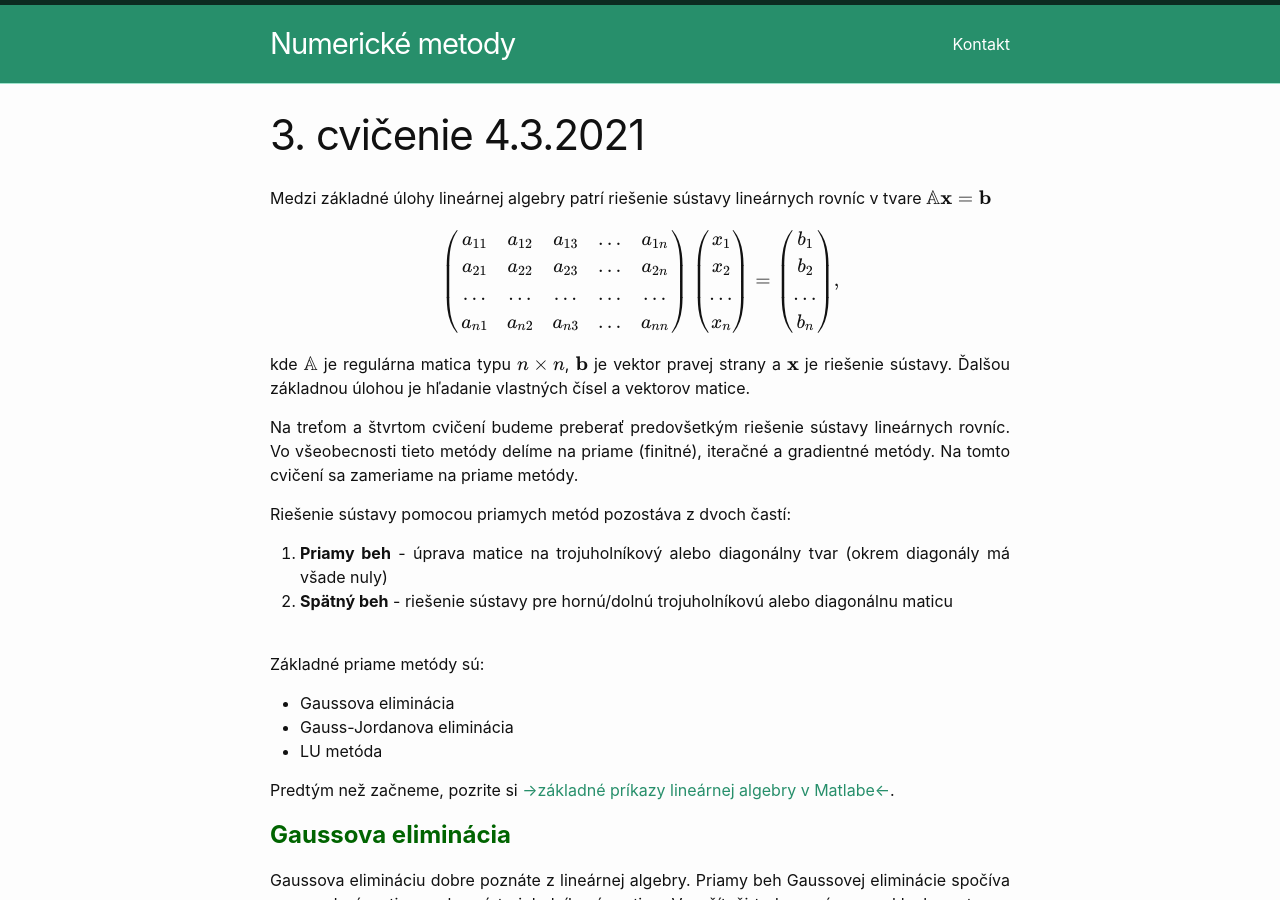
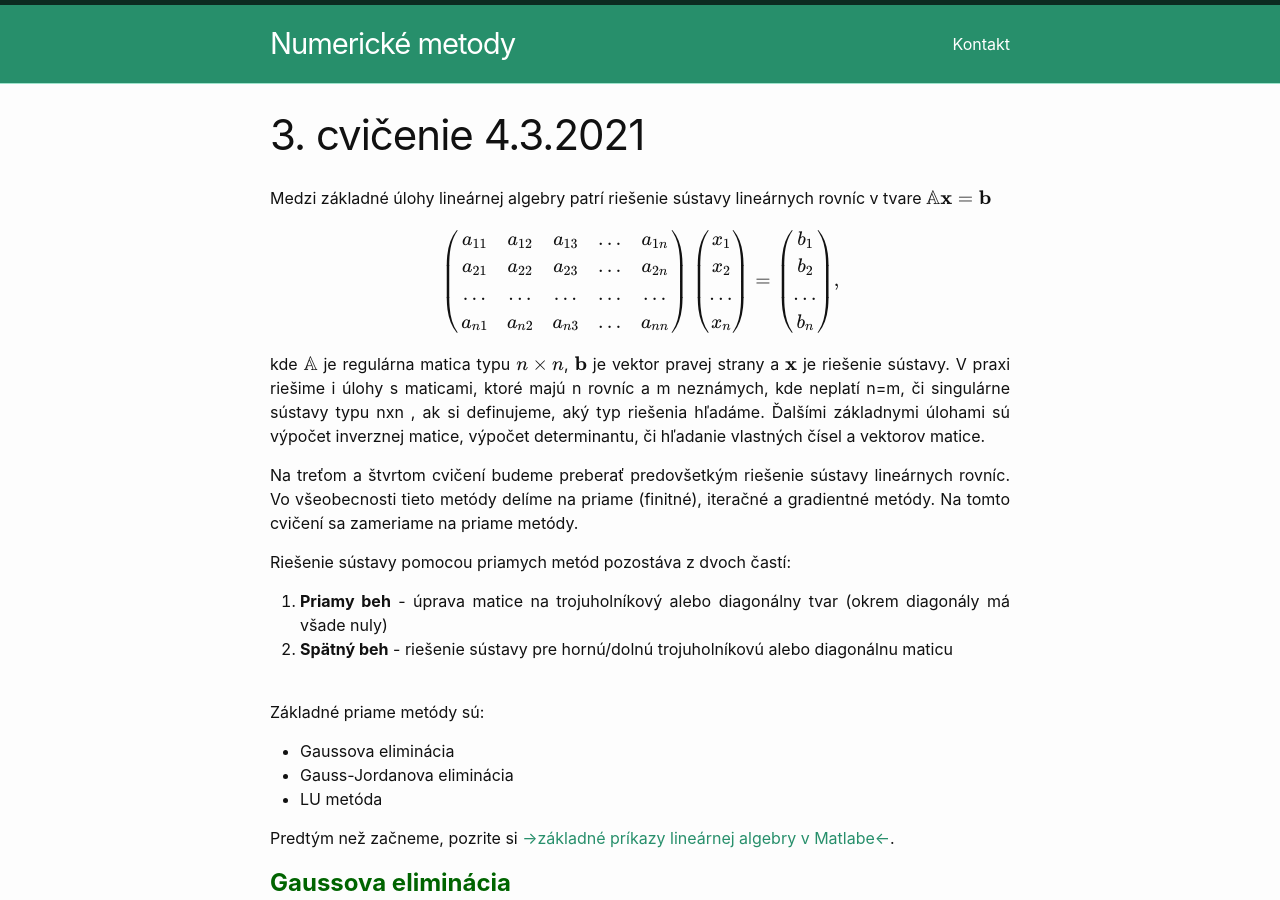
Before and after one commit to maslarova/maslarova.github.io, a Jekyll site: the page built from _posts/2021-03-04-cvicenie3.md, in a window 1280 px wide and 900 px high. Built offline with Jekyll 4.4.1, drawn with Linux system fonts in a browser that asks for light colours.

Commit message:
2021-03-04-cvicenie3.md

```diff
--- a/_posts/2021-03-04-cvicenie3.md
+++ b/_posts/2021-03-04-cvicenie3.md
@@ -24,7 +24,7 @@ $$
 
 
 
-kde $\mathbb{A}$ je regulárna matica typu $n \times n$, $\mathbf{b}$ je vektor pravej strany a $\mathbf{x}$ je riešenie sústavy. Ďalšou základnou úlohou je hľadanie vlastných čísel a vektorov matice.<br>
+kde $\mathbb{A}$ je regulárna matica typu $n \times n$, $\mathbf{b}$ je vektor pravej strany a $\mathbf{x}$ je riešenie sústavy. V praxi riešime i úlohy s maticami, ktoré majú n rovníc a m neznámych, kde neplatí n=m, či singulárne sústavy typu nxn , ak si definujeme, aký typ riešenia hľadáme. Ďalšími základnymi úlohami sú výpočet inverznej matice, výpočet determinantu, či hľadanie vlastných čísel a vektorov matice.<br>
 
 Na treťom a štvrtom cvičení budeme preberať predovšetkým riešenie sústavy lineárnych rovníc. Vo všeobecnosti tieto metódy delíme na priame (finitné), iteračné a gradientné metódy. Na tomto cvičení sa zameriame na priame metódy. <br>
 
```
